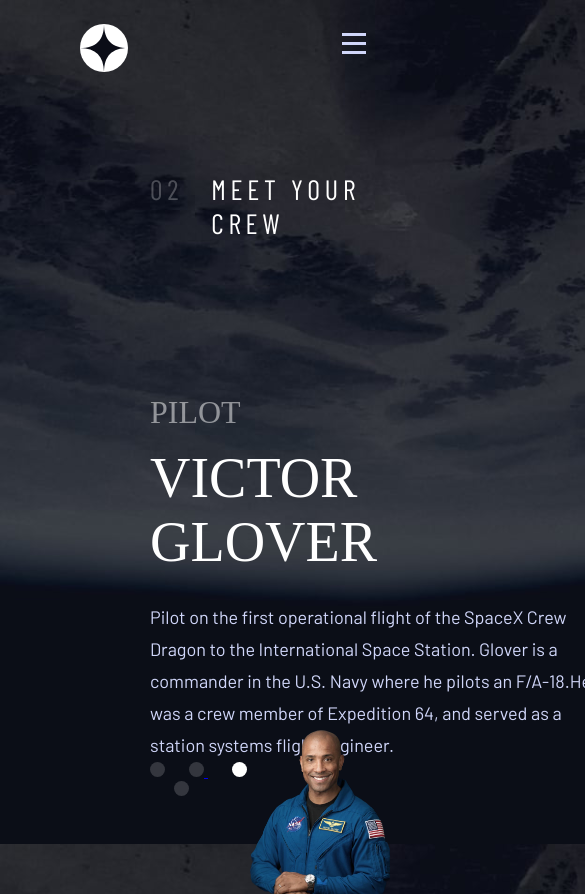
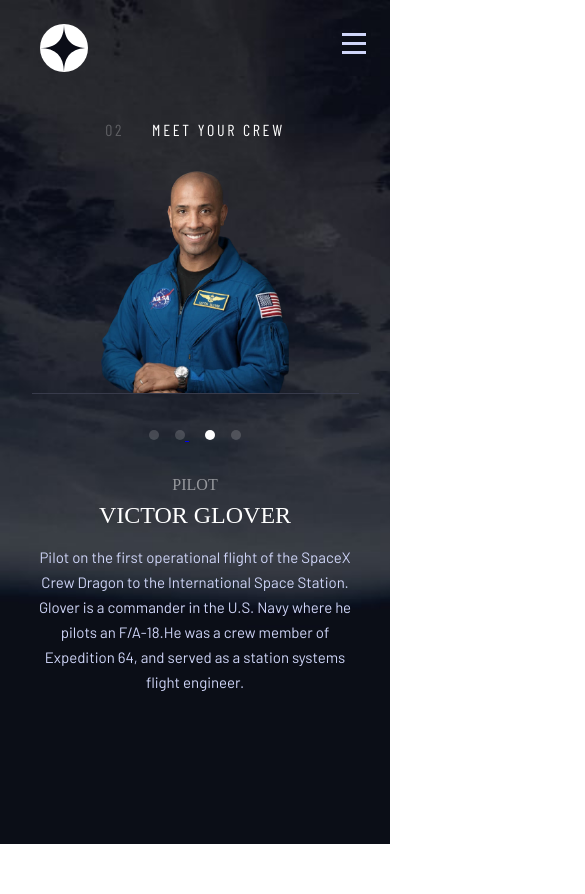
Before and after one commit to karthick12122000/Space-Tourism-Website, a plain HTML site: page crew-pilot.html in a window 390 px wide. Shown: the whole page, 585 px wide, since content can reach past the window. After the commit the page ends 844 px from the top, so only its background shows below. Drawn offline with nearby package versions, Linux system fonts and the light colour scheme; a web font is replaced by a local one.

Commit message:
Update Css

```diff
--- a/Crew.css
+++ b/Crew.css
@@ -101,27 +101,7 @@ body {
     opacity: 1;
 }
 
-/* --------------------- */
-@media (max-width: 1400px) {
-    /* .subContainer:nth-child(2) img {
-        width: 474px;
-        height: 594px;
-        object-fit: contain;
-        object-position: bottom;
-    }    */
-
-
-
-}
-
-
-@media (max-height: 800px) {
-    /* .Carousel {
-    position: absolute;
-    bottom: 30px; */
-    /* }  */
-}
-
+/* //////-----------laptops */
 @media (min-height: 900px) {
 
     .subContainer:nth-child(2) {
@@ -136,3 +116,168 @@ body {
         position: initial;
     }
 }
+
+/* /////-----------tablet */
+@media (max-width: 950px) {
+
+
+    body {
+        background: url(./assets/crew/background-crew-tablet.jpg);
+        padding-left: 0;
+        background-attachment: fixed;
+        background-repeat: no-repeat;
+        background-size: cover;
+    }
+
+    .subTitle {
+        margin-top: 40px;
+        font-size: 20px;
+        letter-spacing: 3.38px;
+        padding-left: 40px;
+    }
+
+    #descontainer {
+        height: auto;
+    }
+
+    .subContainer {
+
+        display: flex;
+        align-items: center;
+        justify-content: center;
+        flex-direction: column;
+    }
+
+    .subContainer:nth-child(1) {
+        width: 100%;
+        padding-left: 0px;
+
+    }
+
+    .h4 {
+        font-size: 24px;
+    }
+
+    .h3 {
+        font-size: 40px;
+        margin-top: 8px !important;
+    }
+
+    .subContainer:nth-child(1) .bodyText {
+
+        width: 520px;
+        height: 84px;
+        font-size: 16px;
+        line-height: 28px;
+        text-align: center;
+        margin-top: 16px !important;
+    }
+
+    .subContainer:nth-child(1) p:nth-child(1) {
+        margin-top: 60px !important;
+    }
+
+    .subContainer:nth-child(2) {
+        width: 100%;
+        padding-left: 0px;
+        margin-top: 40px;
+    }
+
+    .Carousel {
+        position: initial;
+        margin-top: 40px;
+    }
+
+    .subContainer:nth-child(2) img {
+        width: auto;
+        height: 532px;
+        object-fit: contain;
+        object-position: bottom;
+
+        position: initial;
+
+
+    }
+
+}
+
+/* -------mobile */
+@media (max-width: 500px) {
+    body {
+        background: url(./assets/crew/background-crew-mobile.jpg);
+        background-attachment: fixed;
+        background-repeat: no-repeat;
+        background-size: cover;
+        padding-left: 0;
+    }
+
+    #descontainer {
+        flex-direction: column-reverse;
+    }
+
+    .subTitle {
+        width: 100%;
+        padding: 0;
+        display: flex;
+        justify-content: center;
+        margin-top: 24px;
+
+    }
+
+    .h5 {
+        font-size: 16px;
+        letter-spacing: 2.7px;
+    }
+
+    .h4 {
+        font-size: 16px;
+    }
+
+    .h3 {
+        font-size: 24px;
+        order: 3;
+
+    }
+
+    .subContainer:nth-child(1) p:nth-child(1) {
+        margin-top: 32px !important;
+        order: 2;
+    }
+
+    .subContainer:nth-child(1) .bodyText {
+
+        width: 327px;
+        height: auto;
+        font-size: 15px;
+        line-height: 25px;
+        order: 4;
+
+    }
+
+    .Carousel {
+        order: 1;
+        margin-top: 32px;
+    }
+
+    .Carousel span {
+        width: 10px;
+        height: 10px;
+        margin-left: 16px;
+    }
+
+    .subContainer:nth-child(2) {
+        margin-top: 32px;
+    }
+
+    .subContainer:nth-child(2) img {
+        width: 327px;
+        height: 223px;
+        object-fit: contain;
+        object-position: bottom;
+
+        position: initial;
+        border-bottom: 1px solid #383B4B;
+
+
+    }
+}
--- a/destination.css
+++ b/destination.css
@@ -1,4 +1,3 @@
-
 body {
     background: url(./assets/destination/background-destination-desktop.jpg);
     background-attachment: fixed;
@@ -170,6 +169,7 @@ body {
     }
 }
 
+/* //////-------------mobile */
 @media (max-width: 500px) {
     body {
         background: url(./assets/destination/background-destination-mobile.jpg);
@@ -184,7 +184,7 @@ body {
         padding: 0;
         display: flex;
         justify-content: center;
-
+        margin-top: 24px;
     }
 
     .h5 {
--- a/technology.css
+++ b/technology.css
@@ -53,11 +53,6 @@ body {
 }
 
 
-#descontainer .Carousel {
-    display: flex;
-    justify-content: center;
-    flex-direction: column;
-}
 
 .Carousel {
     width: 6%;
@@ -98,3 +93,120 @@ body {
     background: #ffffff;
     color: var(--black);
 }
+
+/* /////-----------tablet */
+@media (max-width: 950px) {
+
+
+    body {
+        background: url(./assets/technology/background-technology-tablet.jpg);
+        padding-left: 0;
+        background-attachment: fixed;
+        background-repeat: no-repeat;
+        background-size: cover;
+    }
+
+    .subTitle {
+        margin-top: 40px;
+        font-size: 20px;
+        letter-spacing: 3.38px;
+        padding-left: 40px;
+    }
+
+    #descontainer {
+        padding-left: 0;
+    }
+
+    .Carousel {
+        width: 100%;
+        flex-direction: row;
+        gap: 16px;
+        order: 2;
+        margin-top: 56px;
+    }
+    .Carousel div {
+        width: 60px;
+        height: 60px;
+        margin-top:0;
+    }
+    #descontainer  .navText{
+        margin-top: 44px;
+    }
+    .h3{
+        font-size: 40px;
+        margin-top: 16px;
+    }
+    .bodyText{
+        font-size: 16px;
+        line-height: 28px;
+        margin-top: 16px !important;
+        width: 458px !important;
+        text-align: center;
+    }
+    #descontainer .subContainer:nth-child(2),
+    #descontainer .subContainer:nth-child(3) {
+        width: 100%;
+        display: flex;
+     align-items: center;
+     padding: 0;
+
+    }
+    #descontainer .subContainer:nth-child(2){
+        order: 3;
+    }
+    #descontainer .subContainer:nth-child(3) img {
+        width: 100%;
+        height: 310px;
+        object-fit: cover;
+        object-position:50% 50%;
+        order: 1;
+        margin-top: 60px;
+    }
+}
+
+@media (max-width: 500px) {
+    body {
+        background: url(./assets/technology/background-technology-mobile.jpg);
+        background-attachment: fixed;
+        background-repeat: no-repeat;
+        background-size: cover;
+        padding-left: 0;
+    }
+    .subTitle {
+        width: 100%;
+        padding: 0;
+        display: flex;
+        justify-content: center;
+        margin-top: 24px;
+
+    }
+    #descontainer .subContainer:nth-child(3) img {
+height: 170px;
+margin-top: 32px;
+    }
+
+    .Carousel {
+            margin-top: 34px;
+    }
+    .Carousel div {
+        width: 40px;
+        height: 40px;
+        font-size: 16px;
+    }
+    #descontainer  .navText{
+        margin-top: 26px;
+        font-size: 14px;
+    letter-spacing: 2.36px;
+    }
+    .h3{
+        font-size: 24px;
+        margin-top: 9px !important;
+    }
+    .bodyText{
+        font-size: 15px;
+        line-height: 25px;
+        margin-top: 16px !important;
+        width: 327px !important;
+        text-align: center;
+    }
+}
```
